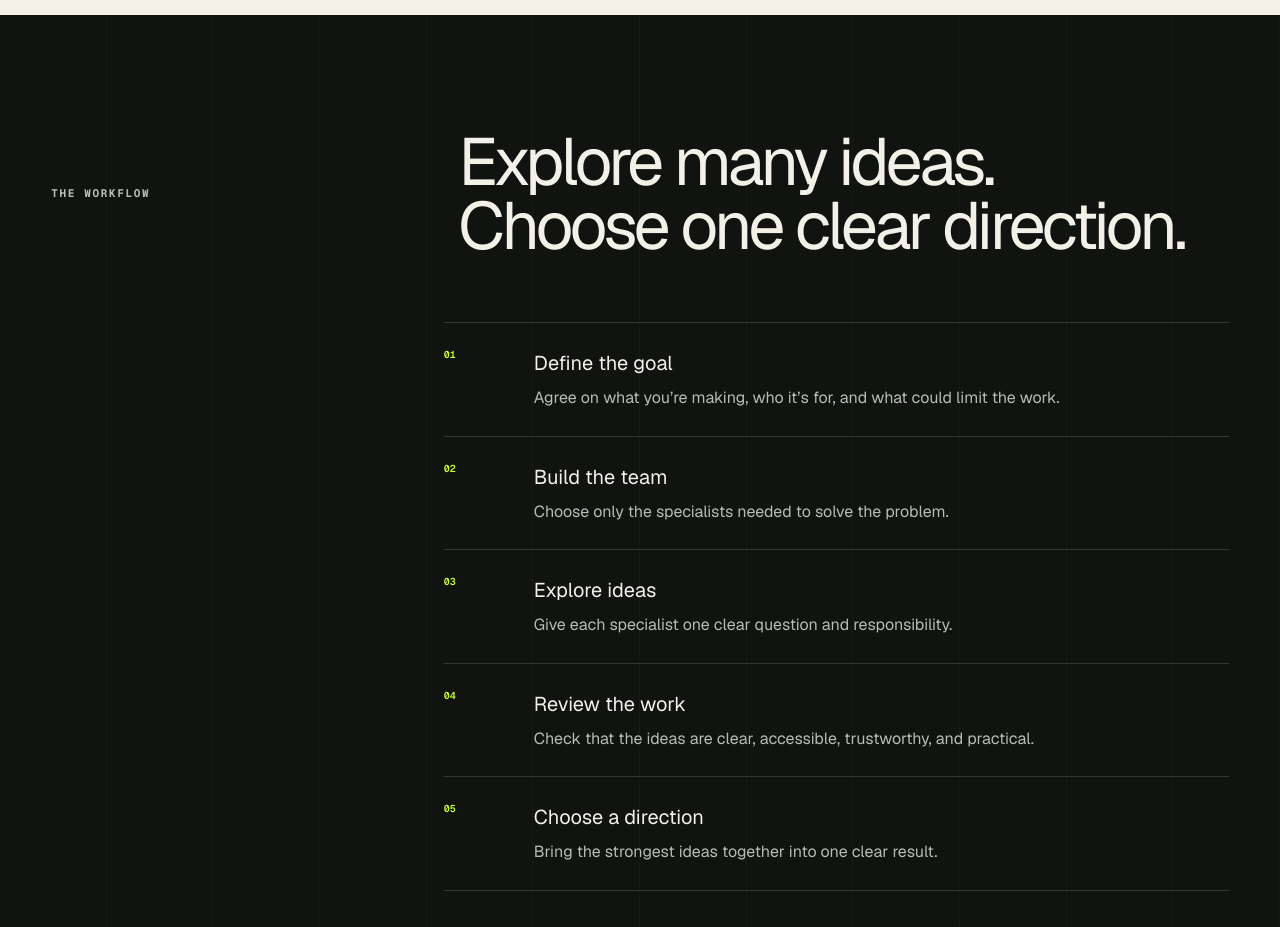
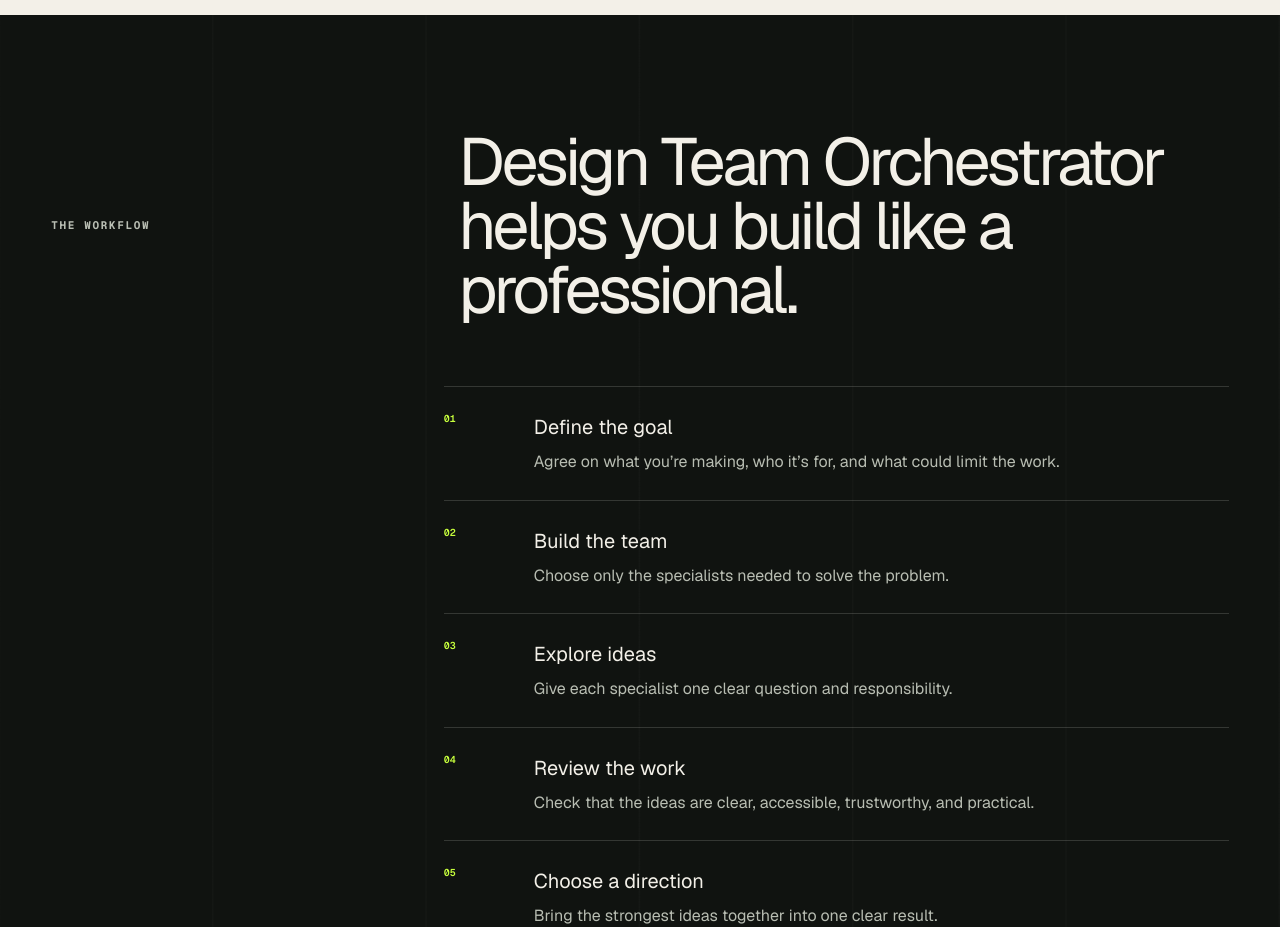
Before and after one commit to ladymillard/design-team-orchestrator, a Next.js app: page / in a window 1280 px wide. Shown: the part 2860-3787 px from the top of the page. Built offline with nearby package versions, Linux system fonts and the light colour scheme.

Commit message:
Update workflow headline

```diff
--- a/app/page.tsx
+++ b/app/page.tsx
@@ -62,7 +62,7 @@ export default function Home() {
         </section>
 
         <section className="workflow" id="workflow" aria-labelledby="workflow-title">
-          <div className="section-head"><p className="eyebrow">The workflow</p><h2 id="workflow-title">Explore many ideas.<br/>Choose one clear direction.</h2></div>
+          <div className="section-head"><p className="eyebrow">The workflow</p><h2 id="workflow-title">Design Team Orchestrator helps you build like a professional.</h2></div>
           <ol className="workflow-list">{workflow.map(([n,title,body]) => <li key={n}><span>{n}</span><div><h3>{title}</h3><p>{body}</p></div></li>)}</ol>
         </section>
 
```
